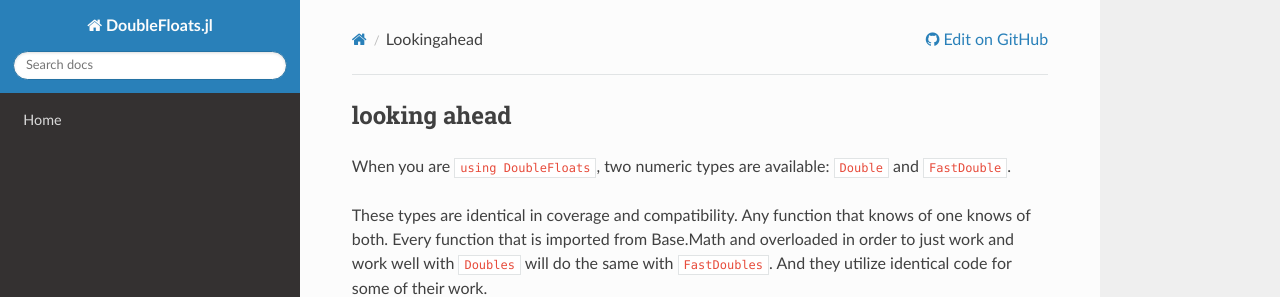
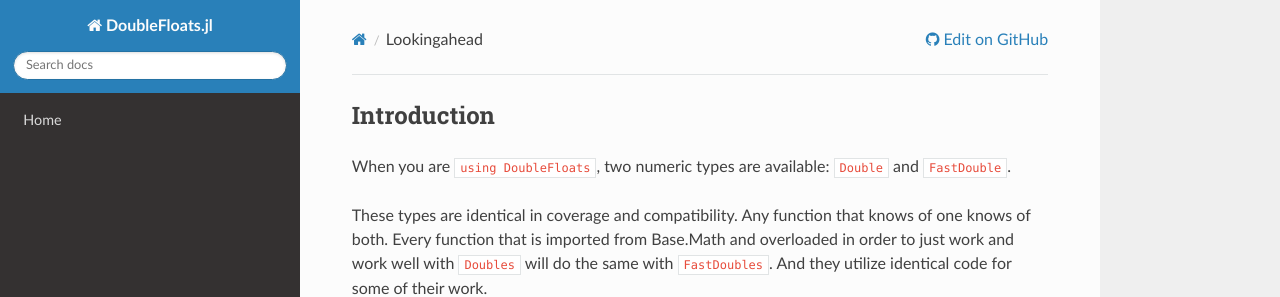
Before and after one commit to JuliaMath/DoubleFloats.jl, an MkDocs documentation site: the page built from docs/src/lookingahead.md, in a window 1280 px wide. Shown: the top 297 px of the page. Built offline with MkDocs 1.6.1, drawn with Linux system fonts in a browser that asks for light colours; nearby versions of some CDN libraries; old or Windows-style settings are respelled for this version of MkDocs.

Commit message:
Update lookingahead.md

```diff
--- a/docs/src/lookingahead.md
+++ b/docs/src/lookingahead.md
@@ -1,6 +1,6 @@
 
 
-## looking ahead
+## Introduction
 
 When you are `using DoubleFloats`, two numeric types are available: `Double` and `FastDouble`.
 
```
